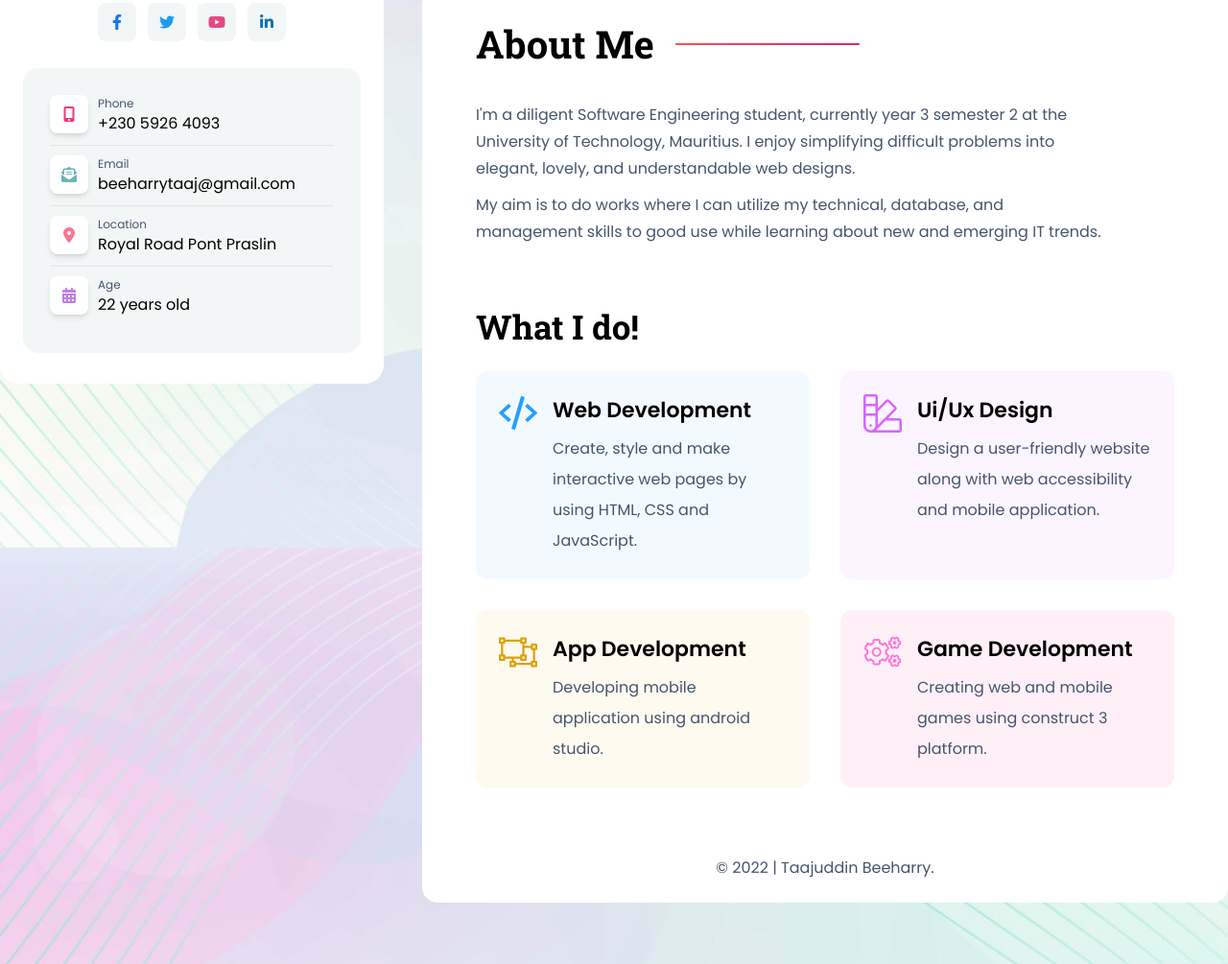
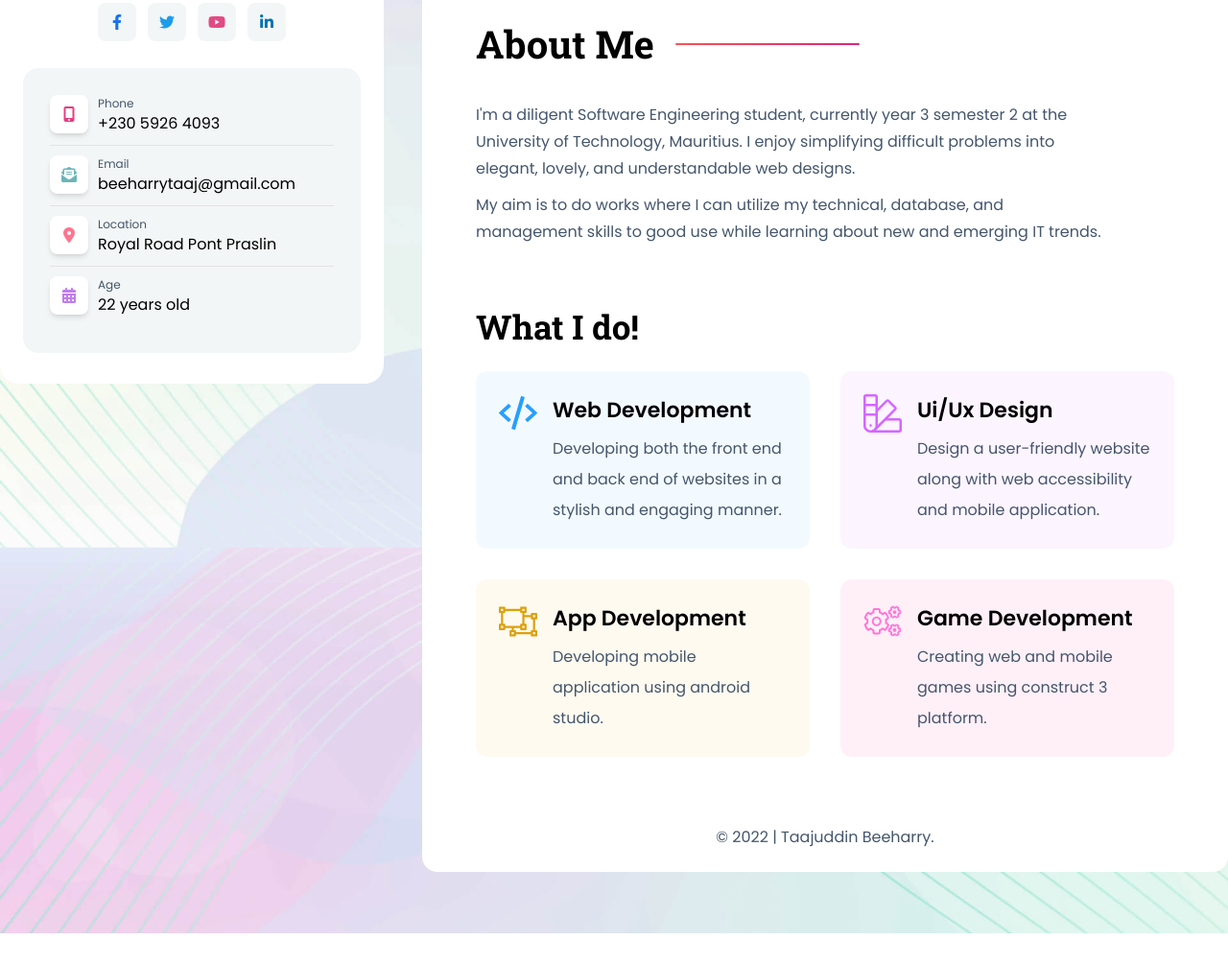
Before and after one commit to TaajuddinB/taajuddinbeeharry, a plain HTML site: page index.html in a window 1280 px wide. Shown: the part 556-1561 px from the top of the page at 96% size. After the commit the page ends 1529 px from the top, so only its background shows below. Drawn offline with Linux system fonts and the light colour scheme.

Commit message:
updated portfolio

```diff
--- a/index.html
+++ b/index.html
@@ -340,8 +340,7 @@
                                         alt="icon" />
                                     <div class="space-y-2">
                                         <h3 class="dark:text-white text-[22px] font-semibold"> Web Development </h3>
-                                        <p class="leading-8 text-gray-lite dark:text-[#A6A6A6]"> Create, style and make interactive web
-										pages by using HTML, CSS and JavaScript.
+                                        <p class="leading-8 text-gray-lite dark:text-[#A6A6A6]"> Developing both the front end and back end of websites in a stylish and engaging manner.
                                         </p>
                                     </div>
                                 </div>
```
